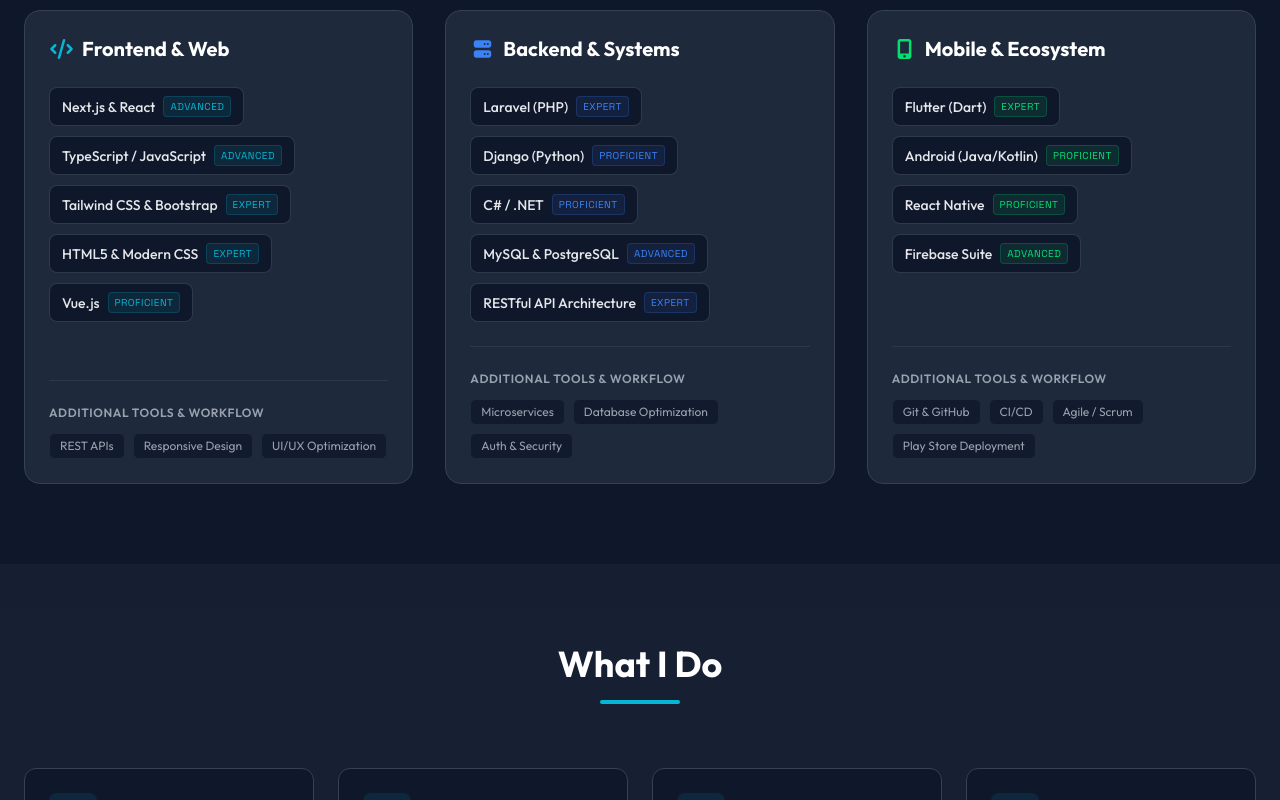
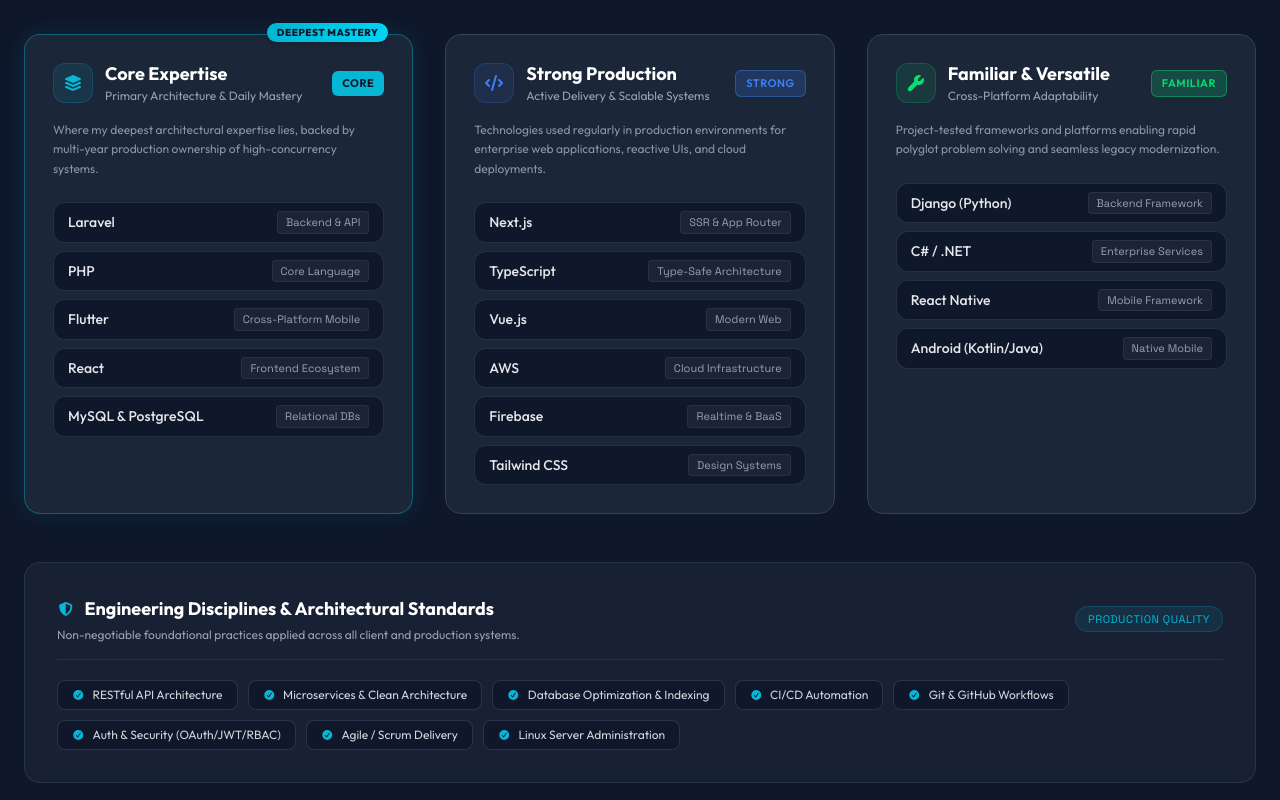
Before and after one commit to akilama471/akila-portfolio, a Next.js app: page / in a window 1280 px wide. Shown: the part 1680-2480 px from the top of the page. Built offline with nearby package versions, Linux system fonts and the light colour scheme.

Commit message:
feat: add skills data model, components, and LLM-compatible profile documentation

```diff
--- a/components/Skills.tsx
+++ b/components/Skills.tsx
@@ -1,26 +1,71 @@
-import { skills } from "@/data/skills";
+import { skills, engineeringPractices } from "@/data/skills";
 import SkillCard from "./widget/SkillCard";
+import { FontAwesomeIcon } from "@fortawesome/react-fontawesome";
+import { icons } from "@/data/icons";
 
 export default function Skills() {
     return (
         <section id="skills" className="py-20">
             <div className="container mx-auto px-6">
+                {/* Header */}
                 <div className="text-center mb-16" data-aos="fade-up">
-                    <h2 className="text-3xl md:text-4xl font-bold text-white mb-4">Technical Expertise</h2>
-                    <p className="text-gray-400">A comprehensive toolkit developed through professional experience.</p>
+                    <h2 className="text-3xl md:text-4xl font-bold text-white mb-4">
+                        Technical Depth & Focus
+                    </h2>
+                    <p className="text-gray-400 max-w-2xl mx-auto text-sm sm:text-base">
+                        A realistic hierarchy of production depth—distinguishing daily architectural mastery from active production delivery and working ecosystem breadth.
+                    </p>
                 </div>
 
-                <div className="grid md:grid-cols-3 gap-8">
-                    {skills.map(skill => (
+                {/* 3-Tier Grid */}
+                <div className="grid md:grid-cols-3 gap-8 mb-12">
+                    {skills.map((tier) => (
                         <SkillCard
-                            key={skill.id}
-                            section={skill.section}
-                            icon={skill.icon}
-                            color={skill.color}
-                            items={skill.items}
-                            extra={skill.extra}
+                            key={tier.id}
+                            title={tier.title}
+                            level={tier.level}
+                            subtitle={tier.subtitle}
+                            description={tier.description}
+                            icon={tier.icon}
+                            color={tier.color}
+                            items={tier.items}
+                            highlight={tier.highlight}
                         />
                     ))}
+                </div>
+
+                {/* Engineering Disciplines & Standards */}
+                <div
+                    className="p-6 sm:p-8 rounded-2xl bg-dark-800/60 border border-gray-700/60 backdrop-blur-sm"
+                    data-aos="fade-up"
+                    data-aos-delay="200"
+                >
+                    <div className="flex flex-col md:flex-row md:items-center justify-between gap-4 mb-5 pb-4 border-b border-gray-700/60">
+                        <div>
+                            <h3 className="text-lg font-bold text-white flex items-center gap-2.5">
+                                <FontAwesomeIcon icon={icons.shield} className="text-primary text-sm" aria-hidden="true" />
+                                Engineering Disciplines & Architectural Standards
+                            </h3>
+                            <p className="text-xs text-gray-400 mt-1">
+                                Non-negotiable foundational practices applied across all client and production systems.
+                            </p>
+                        </div>
+                        <span className="self-start md:self-auto text-[11px] font-mono uppercase tracking-wider text-primary bg-primary/10 border border-primary/20 px-3 py-1 rounded-full">
+                            Production Quality
+                        </span>
+                    </div>
+
+                    <div className="flex flex-wrap gap-2.5">
+                        {engineeringPractices.map((practice) => (
+                            <div
+                                key={practice}
+                                className="flex items-center gap-2 px-3.5 py-1.5 rounded-lg bg-dark-900/80 border border-gray-700/70 hover:border-gray-600 transition-colors text-xs text-gray-300"
+                            >
+                                <FontAwesomeIcon icon={icons.checkCircle} className="text-primary text-[10px]" aria-hidden="true" />
+                                <span>{practice}</span>
+                            </div>
+                        ))}
+                    </div>
                 </div>
             </div>
         </section>
--- a/components/widget/SkillCard.tsx
+++ b/components/widget/SkillCard.tsx
@@ -3,75 +3,110 @@
 import { SkillItem } from "@/data/skills";
 
 interface SkillCardProps {
+    title: string;
+    level: "Core" | "Strong" | "Familiar";
+    subtitle: string;
+    description: string;
     icon: IconProp;
-    section: string;
-    color: string;
+    color: "primary" | "secondary" | "green-400";
     items: SkillItem[];
-    extra: string[];
+    highlight?: boolean;
 }
 
-const colorMap: Record<string, { text: string; badge: string; border: string }> = {
+const colorMap = {
     primary: {
         text: "text-primary",
-        badge: "bg-primary/10 text-primary border-primary/20",
-        border: "hover:border-primary/50",
+        badge: "bg-primary/10 text-primary border-primary/30",
+        border: "border-primary/40 hover:border-primary/80",
+        glow: "shadow-[0_0_25px_rgba(6,182,212,0.12)]",
+        levelBadge: "bg-primary text-dark-900 font-bold",
+        iconBg: "bg-primary/10 text-primary border border-primary/20",
     },
     secondary: {
         text: "text-secondary",
-        badge: "bg-secondary/10 text-secondary border-secondary/20",
-        border: "hover:border-secondary/50",
+        badge: "bg-secondary/10 text-secondary border-secondary/30",
+        border: "border-gray-700 hover:border-secondary/60",
+        glow: "hover:shadow-[0_0_20px_rgba(168,85,247,0.1)]",
+        levelBadge: "bg-secondary/20 text-secondary border border-secondary/40 font-semibold",
+        iconBg: "bg-secondary/10 text-secondary border border-secondary/20",
     },
     "green-400": {
         text: "text-green-400",
-        badge: "bg-green-400/10 text-green-400 border-green-400/20",
-        border: "hover:border-green-400/50",
+        badge: "bg-green-400/10 text-green-400 border-green-400/30",
+        border: "border-gray-700 hover:border-green-400/60",
+        glow: "hover:shadow-[0_0_20px_rgba(74,222,128,0.1)]",
+        levelBadge: "bg-green-400/20 text-green-400 border border-green-400/40 font-semibold",
+        iconBg: "bg-green-400/10 text-green-400 border border-green-400/20",
     },
 };
 
-export default function SkillCard(props: SkillCardProps) {
-    const colors = colorMap[props.color] || colorMap.primary;
+export default function SkillCard({
+    title,
+    level,
+    subtitle,
+    description,
+    icon,
+    color,
+    items,
+    highlight,
+}: SkillCardProps) {
+    const theme = colorMap[color] || colorMap.primary;
 
     return (
         <div
-            className={`p-6 rounded-2xl bg-dark-800 border border-gray-700 ${colors.border} transition-all duration-300 flex flex-col justify-between`}
+            className={`relative p-6 sm:p-7 rounded-2xl bg-dark-800/90 backdrop-blur-sm border transition-all duration-300 flex flex-col justify-between ${
+                theme.border
+            } ${highlight ? theme.glow : theme.glow}`}
             data-aos="fade-up"
             data-aos-delay="100"
         >
+            {highlight && (
+                <div className="absolute -top-3 right-6 bg-gradient-to-r from-primary to-cyan-400 text-dark-900 text-[10px] uppercase tracking-wider font-extrabold px-2.5 py-0.5 rounded-full shadow-md">
+                    Deepest Mastery
+                </div>
+            )}
+
             <div>
-                <h3 className="text-xl font-bold text-white mb-6 flex items-center gap-2">
-                    <FontAwesomeIcon icon={props.icon} className={colors.text} aria-hidden="true" /> {props.section}
-                </h3>
+                {/* Header */}
+                <div className="flex items-center justify-between gap-3 mb-4">
+                    <div className="flex items-center gap-3">
+                        <div className={`w-10 h-10 rounded-xl flex items-center justify-center ${theme.iconBg}`}>
+                            <FontAwesomeIcon icon={icon} className="text-base" aria-hidden="true" />
+                        </div>
+                        <div>
+                            <h3 className="text-lg font-bold text-white leading-tight">{title}</h3>
+                            <p className="text-xs text-gray-400 mt-0.5">{subtitle}</p>
+                        </div>
+                    </div>
+                    <span className={`text-[11px] uppercase tracking-wider px-2.5 py-1 rounded-md ${theme.levelBadge}`}>
+                        {level}
+                    </span>
+                </div>
 
-                <div className="flex flex-wrap gap-2.5">
-                    {props.items.map((item) => (
+                {/* Subtitle Description */}
+                <p className="text-xs text-gray-400/90 leading-relaxed mb-6">
+                    {description}
+                </p>
+
+                {/* Skills List */}
+                <div className="flex flex-col gap-2">
+                    {items.map((item) => (
                         <div
                             key={item.name}
-                            className="flex items-center gap-2 px-3 py-2 rounded-lg bg-dark-900 border border-gray-700/80 hover:border-gray-600 transition-colors"
+                            className="flex items-center justify-between px-3.5 py-2 rounded-xl bg-dark-900/90 border border-gray-700/60 hover:border-gray-600 transition-colors group"
                         >
-                            <span className="text-sm font-medium text-gray-200">{item.name}</span>
-                            <span className={`text-[10px] px-1.5 py-0.5 rounded border font-mono uppercase tracking-wider ${colors.badge}`}>
-                                {item.level}
+                            <span className="text-sm font-medium text-gray-200 group-hover:text-white transition-colors">
+                                {item.name}
                             </span>
+                            {item.tag && (
+                                <span className="text-[11px] font-mono text-gray-400 bg-dark-800/80 px-2 py-0.5 rounded border border-gray-700/50">
+                                    {item.tag}
+                                </span>
+                            )}
                         </div>
                     ))}
                 </div>
             </div>
-
-            {props.extra.length > 0 && (
-                <div className="pt-6 border-t border-gray-700/60 mt-6">
-                    <p className="text-xs uppercase tracking-wider text-gray-400 font-semibold mb-3">Additional Tools & Workflow</p>
-                    <div className="flex flex-wrap gap-2">
-                        {props.extra.map((tool: string) => (
-                            <span
-                                key={tool}
-                                className="bg-dark-900/80 px-2.5 py-1 rounded-md text-xs text-gray-400 border border-gray-800 hover:text-gray-200 transition-colors"
-                            >
-                                {tool}
-                            </span>
-                        ))}
-                    </div>
-                </div>
-            )}
         </div>
     );
 }
--- a/data/skills.ts
+++ b/data/skills.ts
@@ -2,59 +2,80 @@
 
 export interface SkillItem {
     name: string;
-    level: string;
-    value?: number;
+    tag?: string;
 }
 
-export interface SkillCategory {
+export interface SkillTier {
     id: number;
-    section: string;
+    title: string;
+    level: "Core" | "Strong" | "Familiar";
+    subtitle: string;
+    description: string;
     icon: typeof icons[keyof typeof icons];
-    color: string;
+    color: "primary" | "secondary" | "green-400";
     items: SkillItem[];
-    extra: string[];
+    highlight?: boolean;
 }
 
-export const skills: SkillCategory[] = [
+export const skills: SkillTier[] = [
     {
         id: 1,
-        section: "Frontend & Web",
-        icon: icons.code,
+        title: "Core Expertise",
+        level: "Core",
+        subtitle: "Primary Architecture & Daily Mastery",
+        description: "Where my deepest architectural expertise lies, backed by multi-year production ownership of high-concurrency systems.",
+        icon: icons.layers,
         color: "primary",
+        highlight: true,
         items: [
-            { name: "Next.js & React", level: "Advanced" },
-            { name: "TypeScript / JavaScript", level: "Advanced" },
-            { name: "Tailwind CSS & Bootstrap", level: "Expert" },
-            { name: "HTML5 & Modern CSS", level: "Expert" },
-            { name: "Vue.js", level: "Proficient" }
-        ],
-        extra: ["REST APIs", "Responsive Design", "UI/UX Optimization"]
+            { name: "Laravel", tag: "Backend & API" },
+            { name: "PHP", tag: "Core Language" },
+            { name: "Flutter", tag: "Cross-Platform Mobile" },
+            { name: "React", tag: "Frontend Ecosystem" },
+            { name: "MySQL & PostgreSQL", tag: "Relational DBs" }
+        ]
     },
     {
         id: 2,
-        section: "Backend & Systems",
-        icon: icons.server,
+        title: "Strong Production",
+        level: "Strong",
+        subtitle: "Active Delivery & Scalable Systems",
+        description: "Technologies used regularly in production environments for enterprise web applications, reactive UIs, and cloud deployments.",
+        icon: icons.code,
         color: "secondary",
         items: [
-            { name: "Laravel (PHP)", level: "Expert" },
-            { name: "Django (Python)", level: "Proficient" },
-            { name: "C# / .NET", level: "Proficient" },
-            { name: "MySQL & PostgreSQL", level: "Advanced" },
-            { name: "RESTful API Architecture", level: "Expert" }
-        ],
-        extra: ["Microservices", "Database Optimization", "Auth & Security"]
+            { name: "Next.js", tag: "SSR & App Router" },
+            { name: "TypeScript", tag: "Type-Safe Architecture" },
+            { name: "Vue.js", tag: "Modern Web" },
+            { name: "AWS", tag: "Cloud Infrastructure" },
+            { name: "Firebase", tag: "Realtime & BaaS" },
+            { name: "Tailwind CSS", tag: "Design Systems" }
+        ]
     },
     {
         id: 3,
-        section: "Mobile & Ecosystem",
-        icon: icons.mobilealt,
+        title: "Familiar & Versatile",
+        level: "Familiar",
+        subtitle: "Cross-Platform Adaptability",
+        description: "Project-tested frameworks and platforms enabling rapid polyglot problem solving and seamless legacy modernization.",
+        icon: icons.wrench,
         color: "green-400",
         items: [
-            { name: "Flutter (Dart)", level: "Expert" },
-            { name: "Android (Java/Kotlin)", level: "Proficient" },
-            { name: "React Native", level: "Proficient" },
-            { name: "Firebase Suite", level: "Advanced" }
-        ],
-        extra: ["Git & GitHub", "CI/CD", "Agile / Scrum", "Play Store Deployment"]
+            { name: "Django (Python)", tag: "Backend Framework" },
+            { name: "C# / .NET", tag: "Enterprise Services" },
+            { name: "React Native", tag: "Mobile Framework" },
+            { name: "Android (Kotlin/Java)", tag: "Native Mobile" }
+        ]
     }
 ];
+
+export const engineeringPractices = [
+    "RESTful API Architecture",
+    "Microservices & Clean Architecture",
+    "Database Optimization & Indexing",
+    "CI/CD Automation",
+    "Git & GitHub Workflows",
+    "Auth & Security (OAuth/JWT/RBAC)",
+    "Agile / Scrum Delivery",
+    "Linux Server Administration"
+];
```
Also changed, not shown: components/widget/AOSProvider.tsx (+2 -7 lines), public/llms-full.txt, public/llms.txt.
